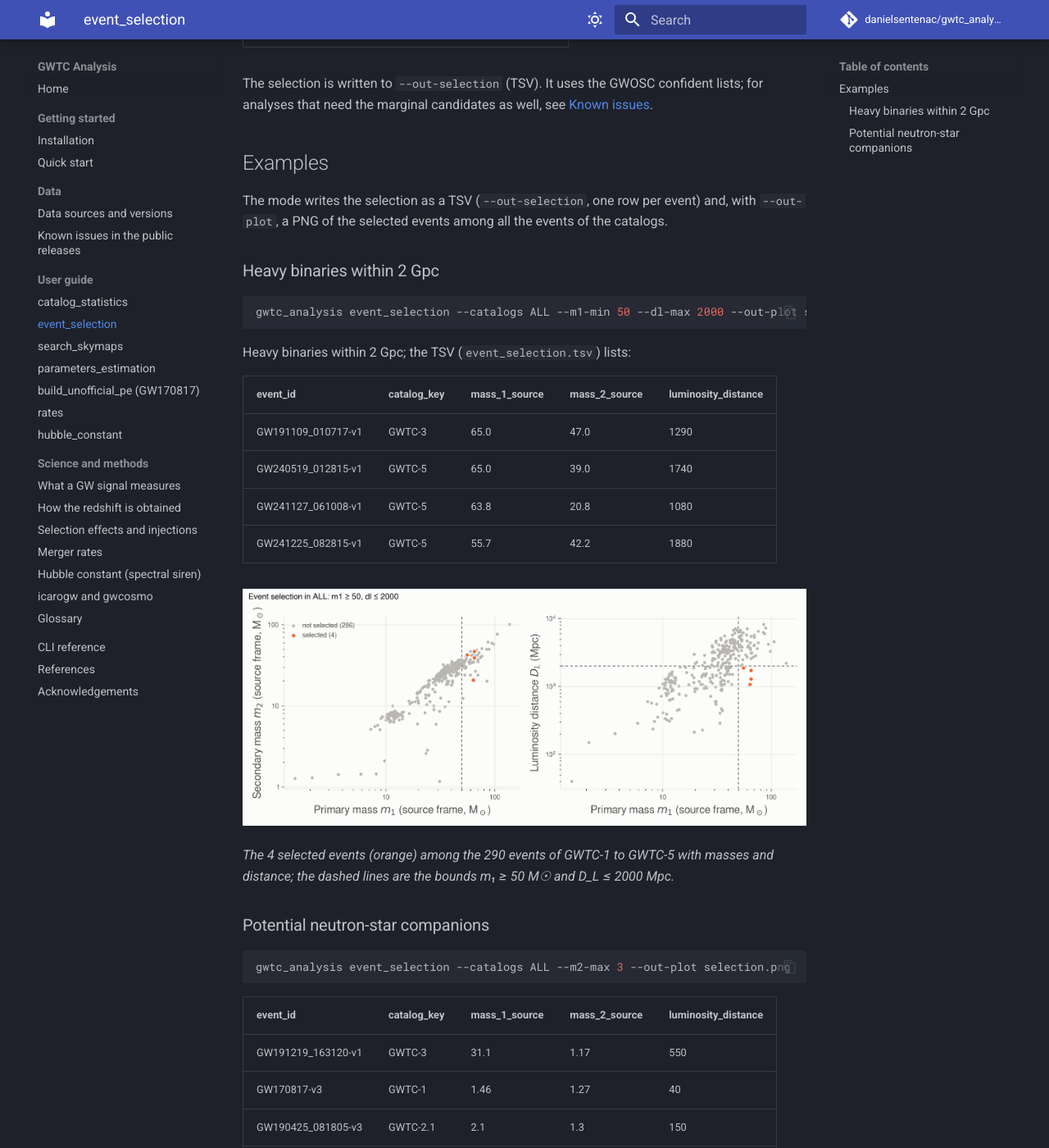
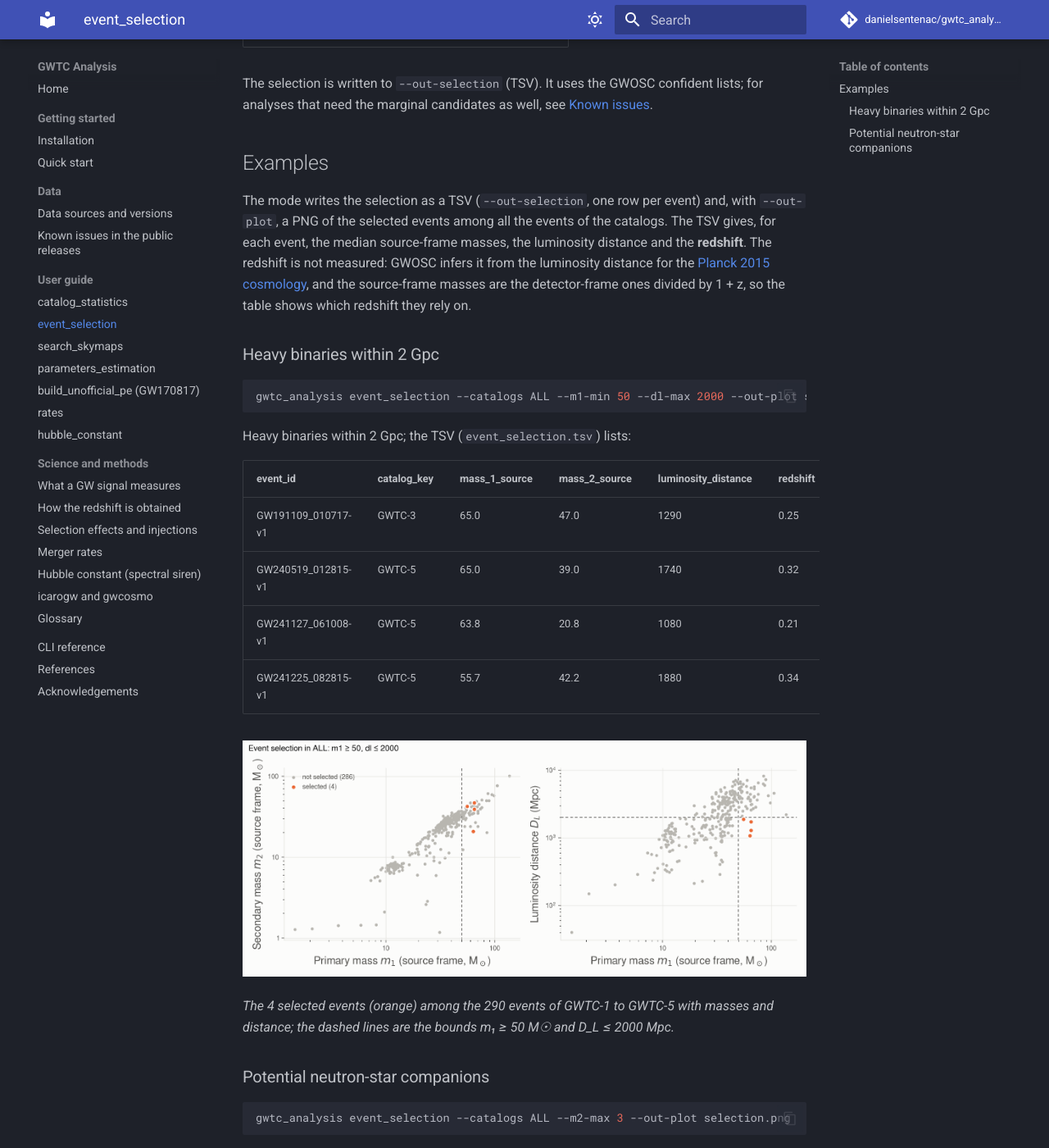
Before and after one commit to danielsentenac/gwtc_analysis, an MkDocs documentation site: the page built from docs/modes/event-selection.md, in a window 1280 px wide and 1400 px high, scrolled down 504 px. Shown: the whole window at 82% size. Built offline with MkDocs 1.6.1 and Material for MkDocs 9.7.7, drawn with Linux system fonts in a browser that asks for light colours; comment, search, counter and statistics services are not loaded; some of the changed text lies outside the part shown.

Commit message:
event_selection: redshift column in the selection TSV (the one the source-frame masses use)
Co-Authored-By: Claude Opus 5.5 <noreply@anthropic.com>

````diff
--- a/docs/modes/event-selection.md
+++ b/docs/modes/event-selection.md
@@ -23,7 +23,11 @@ that need the marginal candidates as well, see [Known issues](../known-data-issu
 ## Examples
 
 The mode writes the selection as a TSV (`--out-selection`, one row per event) and, with `--out-plot`, a
-PNG of the selected events among all the events of the catalogs.
+PNG of the selected events among all the events of the catalogs. The TSV gives, for each event, the median
+source-frame masses, the luminosity distance and the **redshift**. The redshift is not measured: GWOSC
+infers it from the luminosity distance for the
+[Planck 2015 cosmology](../science/redshift.md#the-planck-2015-cosmology), and the source-frame masses
+are the detector-frame ones divided by 1 + z, so the table shows which redshift they rely on.
 
 ### Heavy binaries within 2 Gpc
 
@@ -33,12 +37,12 @@ gwtc_analysis event_selection --catalogs ALL --m1-min 50 --dl-max 2000 --out-plo
 
 Heavy binaries within 2 Gpc; the TSV (`event_selection.tsv`) lists:
 
-| event_id | catalog_key | mass_1_source | mass_2_source | luminosity_distance |
-|---|---|---|---|---|
-| GW191109_010717-v1 | GWTC-3 | 65.0 | 47.0 | 1290 |
-| GW240519_012815-v1 | GWTC-5 | 65.0 | 39.0 | 1740 |
-| GW241127_061008-v1 | GWTC-5 | 63.8 | 20.8 | 1080 |
-| GW241225_082815-v1 | GWTC-5 | 55.7 | 42.2 | 1880 |
+| event_id | catalog_key | mass_1_source | mass_2_source | luminosity_distance | redshift |
+|---|---|---|---|---|---|
+| GW191109_010717-v1 | GWTC-3 | 65.0 | 47.0 | 1290 | 0.25 |
+| GW240519_012815-v1 | GWTC-5 | 65.0 | 39.0 | 1740 | 0.32 |
+| GW241127_061008-v1 | GWTC-5 | 63.8 | 20.8 | 1080 | 0.21 |
+| GW241225_082815-v1 | GWTC-5 | 55.7 | 42.2 | 1880 | 0.34 |
 
 ![Heavy binaries within 2 Gpc among all the events](../img/modes/selection_heavy.png)
 
@@ -51,17 +55,17 @@ the dashed lines are the bounds m₁ ≥ 50 M☉ and D_L ≤ 2000 Mpc.*
 gwtc_analysis event_selection --catalogs ALL --m2-max 3 --out-plot selection.png
 ```
 
-| event_id | catalog_key | mass_1_source | mass_2_source | luminosity_distance |
-|---|---|---|---|---|
-| GW191219_163120-v1 | GWTC-3 | 31.1 | 1.17 | 550 |
-| GW170817-v3 | GWTC-1 | 1.46 | 1.27 | 40 |
-| GW190425_081805-v3 | GWTC-2.1 | 2.1 | 1.3 | 150 |
-| GW230529_181500-v2 | GWTC-4 | 3.66 | 1.42 | 203 |
-| GW200115_042309-v2 | GWTC-3 | 5.9 | 1.44 | 290 |
-| GW230518_125908-v1 | GWTC-4 | 8.17 | 1.45 | 236 |
-| GW190917_114630-v1 | GWTC-2.1 | 9.7 | 2.1 | 720 |
-| GW190814_211039-v3 | GWTC-2.1 | 23.3 | 2.6 | 230 |
-| GW200210_092254-v1 | GWTC-3 | 24.1 | 2.83 | 940 |
+| event_id | catalog_key | mass_1_source | mass_2_source | luminosity_distance | redshift |
+|---|---|---|---|---|---|
+| GW191219_163120-v1 | GWTC-3 | 31.1 | 1.17 | 550 | 0.11 |
+| GW170817-v3 | GWTC-1 | 1.46 | 1.27 | 40 | 0.01 |
+| GW190425_081805-v3 | GWTC-2.1 | 2.1 | 1.3 | 150 | 0.03 |
+| GW230529_181500-v2 | GWTC-4 | 3.66 | 1.42 | 203 | 0.04 |
+| GW200115_042309-v2 | GWTC-3 | 5.9 | 1.44 | 290 | 0.06 |
+| GW230518_125908-v1 | GWTC-4 | 8.17 | 1.45 | 236 | 0.05 |
+| GW190917_114630-v1 | GWTC-2.1 | 9.7 | 2.1 | 720 | 0.15 |
+| GW190814_211039-v3 | GWTC-2.1 | 23.3 | 2.6 | 230 | 0.05 |
+| GW200210_092254-v1 | GWTC-3 | 24.1 | 2.83 | 940 | 0.19 |
 
 Nine events: the two binary neutron stars (GW170817, GW190425), neutron star–black hole binaries,
 and binaries whose lighter component lies between 2.5 and 3 M☉, at the edge of the neutron-star range
````
Also changed, not shown: 1 other file.
